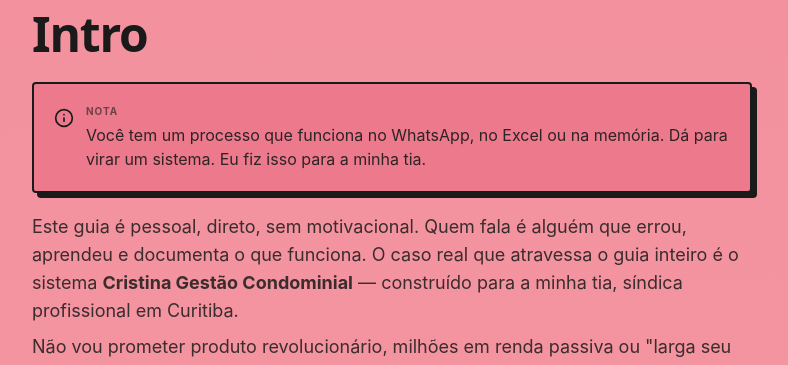
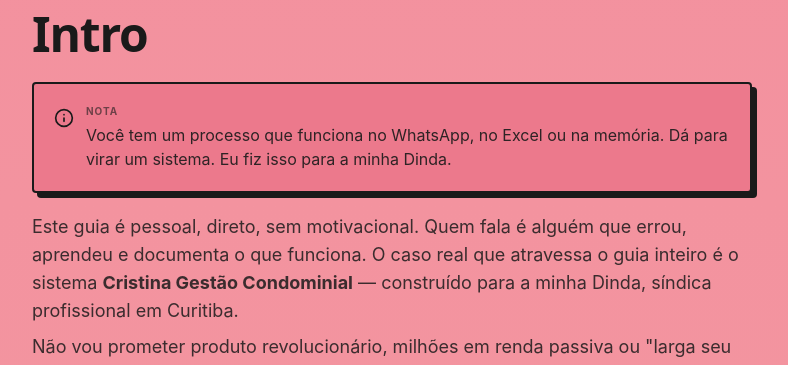
Before and after one commit to pedrohenriquealves1991/portfolio-guia-pedro-alves, a React (Vite) app: page / in a window 1280 px wide. Shown: the part 946-1311 px from the top of the page, without its empty margins (248-1036 px from the left). Built offline with nearby package versions, Linux system fonts and the light colour scheme; the HTML template or start-up script is replaced by a standard one.

Commit message:
Changes
Co-authored-by: contaangiolux-blip <245957624+contaangiolux-blip@users.noreply.github.com>

```diff
--- a/src/components/guide/TimelineCristina.tsx
+++ b/src/components/guide/TimelineCristina.tsx
@@ -198,7 +198,7 @@ const TimelineCristina = () => {
             Cristina Gestão Condominial
           </h2>
           <p className="text-foreground/75 text-base md:text-lg max-w-2xl leading-relaxed">
-            Sistema construído para a minha tia, síndica profissional em Curitiba.
+            Sistema construído para a minha Dinda, síndica profissional em Curitiba.
             A linha do tempo abaixo é atualizada conforme o projeto avança.
           </p>
         </motion.div>
--- a/src/content/guide.ts
+++ b/src/content/guide.ts
@@ -10,11 +10,11 @@ export const SECTIONS: GuideSectionData[] = [
       {
         kind: "callout",
         variant: "info",
-        text: "Você tem um processo que funciona no WhatsApp, no Excel ou na memória. Dá para virar um sistema. Eu fiz isso para a minha tia.",
+        text: "Você tem um processo que funciona no WhatsApp, no Excel ou na memória. Dá para virar um sistema. Eu fiz isso para a minha Dinda.",
       },
       {
         kind: "paragraph",
-        text: "Este guia é pessoal, direto, sem motivacional. Quem fala é alguém que errou, aprendeu e documenta o que funciona. O caso real que atravessa o guia inteiro é o sistema **Cristina Gestão Condominial** — construído para a minha tia, síndica profissional em Curitiba.",
+        text: "Este guia é pessoal, direto, sem motivacional. Quem fala é alguém que errou, aprendeu e documenta o que funciona. O caso real que atravessa o guia inteiro é o sistema **Cristina Gestão Condominial** — construído para a minha Dinda, síndica profissional em Curitiba.",
       },
       {
         kind: "paragraph",
```
